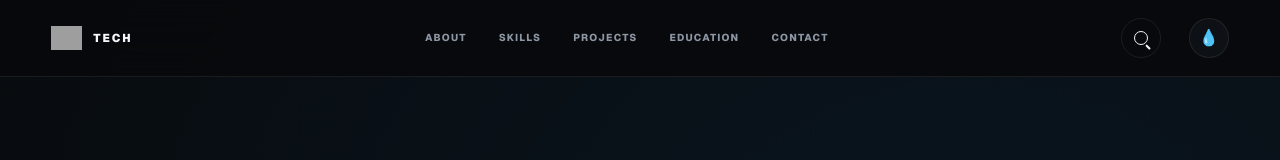
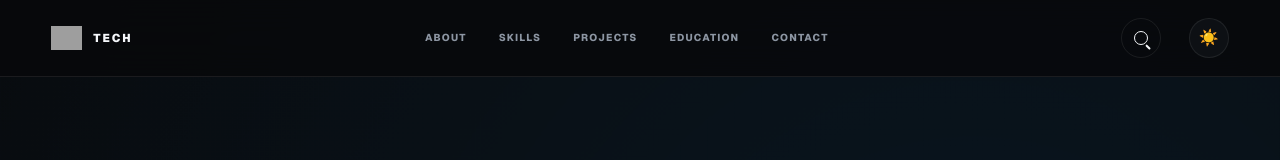
Before and after one commit to ki995483/kimgenius-portfolio, a Next.js app: page /portfolio in a window 1280 px wide. Shown: the top 160 px of the page. Built offline with nearby package versions, Linux system fonts and the light colour scheme; grey boxes are pictures that could not be loaded.

Commit message:
Fix portfolio theme icons

```diff
--- a/app/portfolio/page.tsx
+++ b/app/portfolio/page.tsx
@@ -86,7 +86,7 @@ export default function PortfolioPage() {
                 darkMode ? "Switch to light mode" : "Switch to dark mode"
               }
             >
-              {darkMode ? "💧" : "🌙"}
+              {darkMode ? "☀️" : "🌙"}
             </button>
           </div>
         </div>
```
